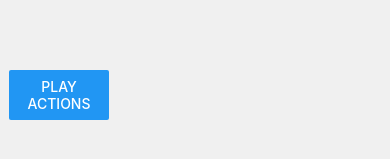
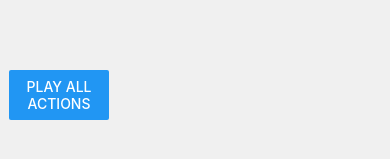
Before and after one commit to alikareem123/React-native-assignment, a React Native app: screen /Editor in a window 390 px wide. Shown: the part 601-760 px from the top of the page. Built offline with nearby package versions, Linux system fonts and the light colour scheme.

Commit message:
Re: updated assignment all cats moving along their specific actions

```diff
--- a/components/CatDraggable.js
+++ b/components/CatDraggable.js
@@ -27,7 +27,7 @@ const CatDraggable = () => {
   const createPanResponder = (catId) => {
     return PanResponder.create({
       onStartShouldSetPanResponder: () => true,
-      onPanResponderGrant: (event, gestureState) => {
+      onPanResponderGrant: () => {
         setCurrentCatId(catId);
       },
       onPanResponderMove: (event, gestureState) => {
@@ -144,15 +144,15 @@ const CatDraggable = () => {
   const resetSize = () =>
     addActionToCurrentCat(() => updateCatState(currentCatId, { size: 100 }));
 
-  const executeActionsSequentially = async () => {
-    const actions = cats.find((cat) => cat.id === currentCatId).actions;
+  const executeActionsSequentially = async (catId) => {
+    const actions = cats.find((cat) => cat.id === catId).actions;
     for (const action of actions) {
       await timeout(800);
       await action();
     }
     setCats((prevCats) =>
       prevCats.map((cat) =>
-        cat.id === currentCatId ? { ...cat, actions: [] } : cat
+        cat.id === catId ? { ...cat, actions: [] } : cat
       )
     );
   };
@@ -163,6 +163,10 @@ const CatDraggable = () => {
 
   const handleCatPress = (cat) => {
     setCurrentCatId(cat.id);
+  };
+
+  const handlePlayAll = () => {
+    cats.forEach((cat) => executeActionsSequentially(cat.id));
   };
 
   return (
@@ -181,7 +185,7 @@ const CatDraggable = () => {
         />
         <Button title="Add Cat" onPress={addCat} />
         <View style={styles.catPlayer}>
-          <Button title="Play Actions" onPress={executeActionsSequentially} />
+          <Button title="Play All Actions" onPress={handlePlayAll} />
         </View>
       </View>
       {cats.map((cat) => (
```
Also changed, not shown: 2 other files (tests, documents, lock files or other folders).
